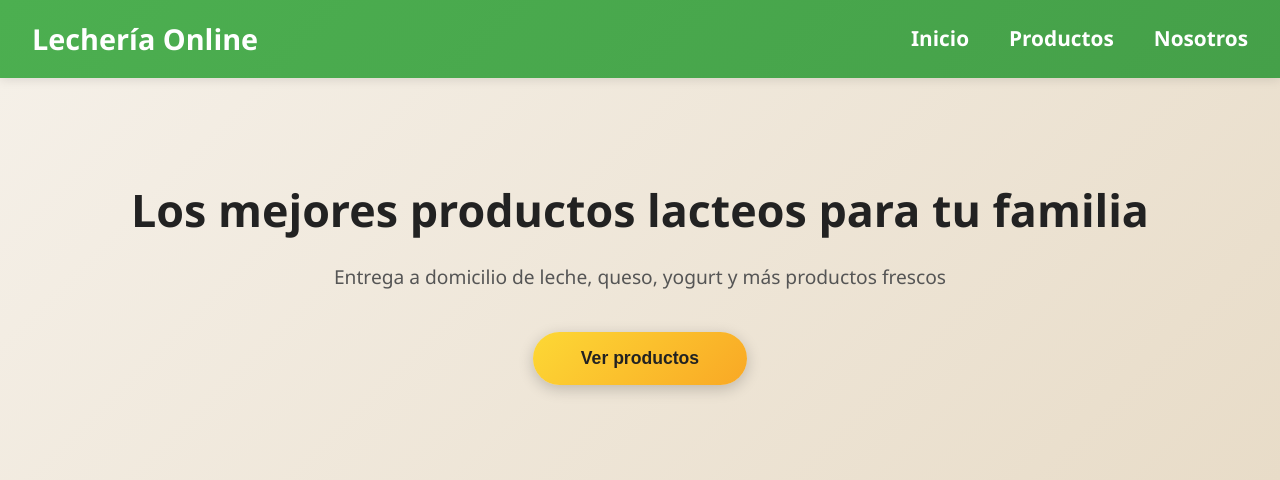
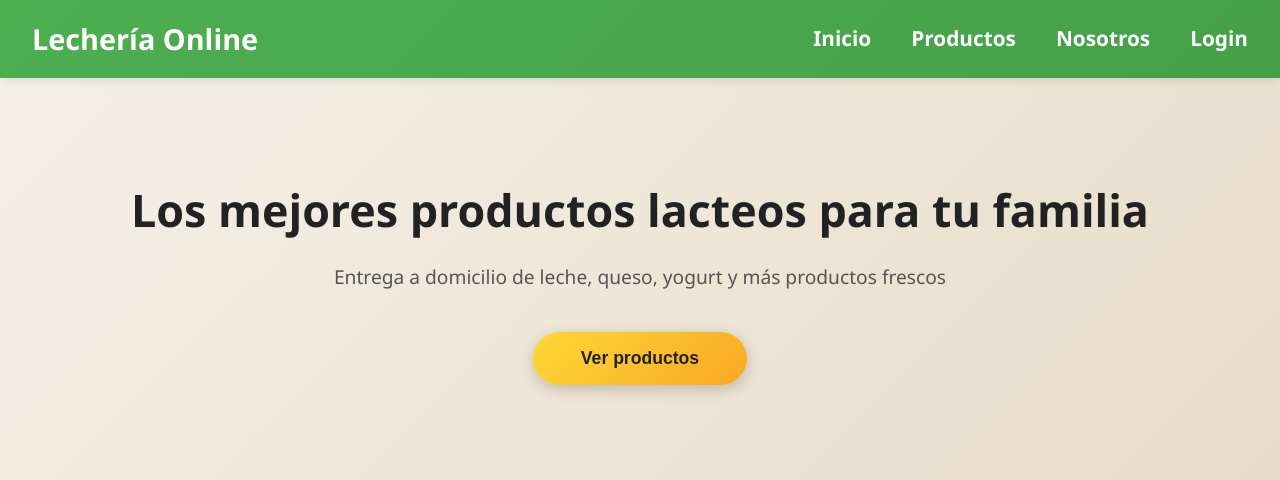
Before and after one commit to Derian-18/SistemaWebParaVentaDeLacteos, a Django app: page / in a window 1280 px wide. Shown: the top 480 px of the page. Run offline with Django 5.2, Linux system fonts and the light colour scheme.

Commit message:
feat: Se agregó link a login

```diff
--- a/codigofuente/core_main_productoslacteos/templates/landing_page.html
+++ b/codigofuente/core_main_productoslacteos/templates/landing_page.html
@@ -16,6 +16,7 @@
                 <li><a href="{% url 'landingpage' %}">Inicio</a></li>
                 <li><a href="{% url 'lista_productos' %}">Productos</a></li>
                 <li><a href="{% url 'Nosotros' %}">Nosotros</a></li>
+                <li><a href="{% url 'login' %}">Login</a></li>
             </ul>
         </nav>
     </header>
```
